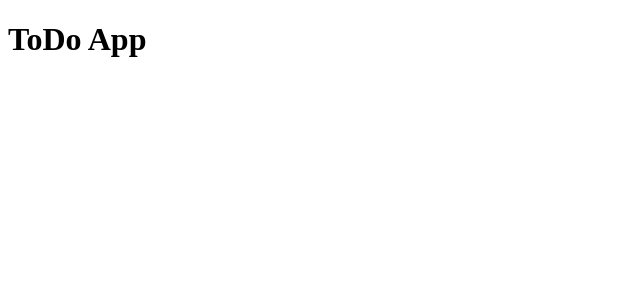
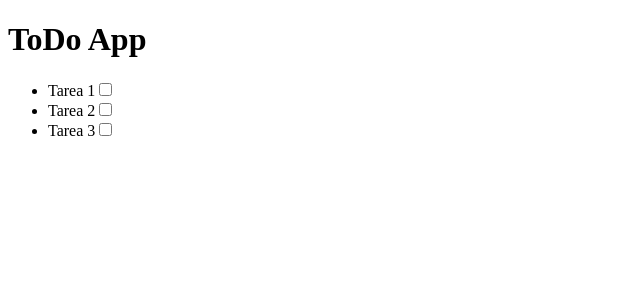
Before and after one commit to MortyAlfGonAr/my-react-task-list, a React (Vite) app: page / in a window 1280 px wide. Shown: the top 300 px of the page, without its empty margins (0-640 px from the left). Built offline with nearby package versions, Linux system fonts and the light colour scheme.

Commit message:
Cambios hechos para mejorar la App

```diff
--- a/package.json
+++ b/package.json
@@ -1,5 +1,5 @@
 {
-  "name": "my-react-task-list",
+  "name": "my-react-tarea-list",
   "private": true,
   "version": "0.0.0",
   "type": "module",
--- a/src/App.jsx
+++ b/src/App.jsx
@@ -1,13 +1,21 @@
-import './App.css';
+import React from 'react';
 import Header from './components/Header';
+import TaskList from './components/TaskList';
+
+const tareas = [
+  { id:1, nombre:'Tarea 1'},
+  { id:2, nombre:'Tarea 2'},
+  { id:3, nombre:'Tarea 3'}
+];
 
 function App() {
 
   return (
-    <div className="App">
-      <Header titulo={'ToDo App'}/>
+    <div>
+      <Header />
+      <TaskList listaDeTareas={tareas} />
     </div>
-  )
+  );
 }
 
-export default App
+export default App;
--- a/src/components/Header.jsx
+++ b/src/components/Header.jsx
@@ -1,6 +1,7 @@
-function Header(props){
-    const {titulo} = props;
-    return <h1>{titulo}</h1>;
+function Header() {
+    return (
+        <h1>ToDo App</h1>
+    );
 }
 
 export default Header;
--- a/src/components/Task.jsx
+++ b/src/components/Task.jsx
@@ -0,0 +1,13 @@
+function Task(props){
+
+  const { id, nombre } = props;
+
+  return (
+    <li>
+      <label htmlFor={id}>{nombre}</label>
+      <input type="checkbox" id={id} />
+    </li>
+  )
+}
+
+export default Task;
--- a/src/components/TaskList.jsx
+++ b/src/components/TaskList.jsx
@@ -0,0 +1,17 @@
+import Task from "./Task";
+
+function TaskList(props){
+  const { listaDeTareas } = props;
+
+  return(
+    <ul>
+      {
+        listaDeTareas.map((tarea)=> (
+          <Task key={tarea.id} id={tarea.id} nombre={tarea.nombre} />
+        ))
+      }
+    </ul>
+  )
+}
+
+export default TaskList;
```
